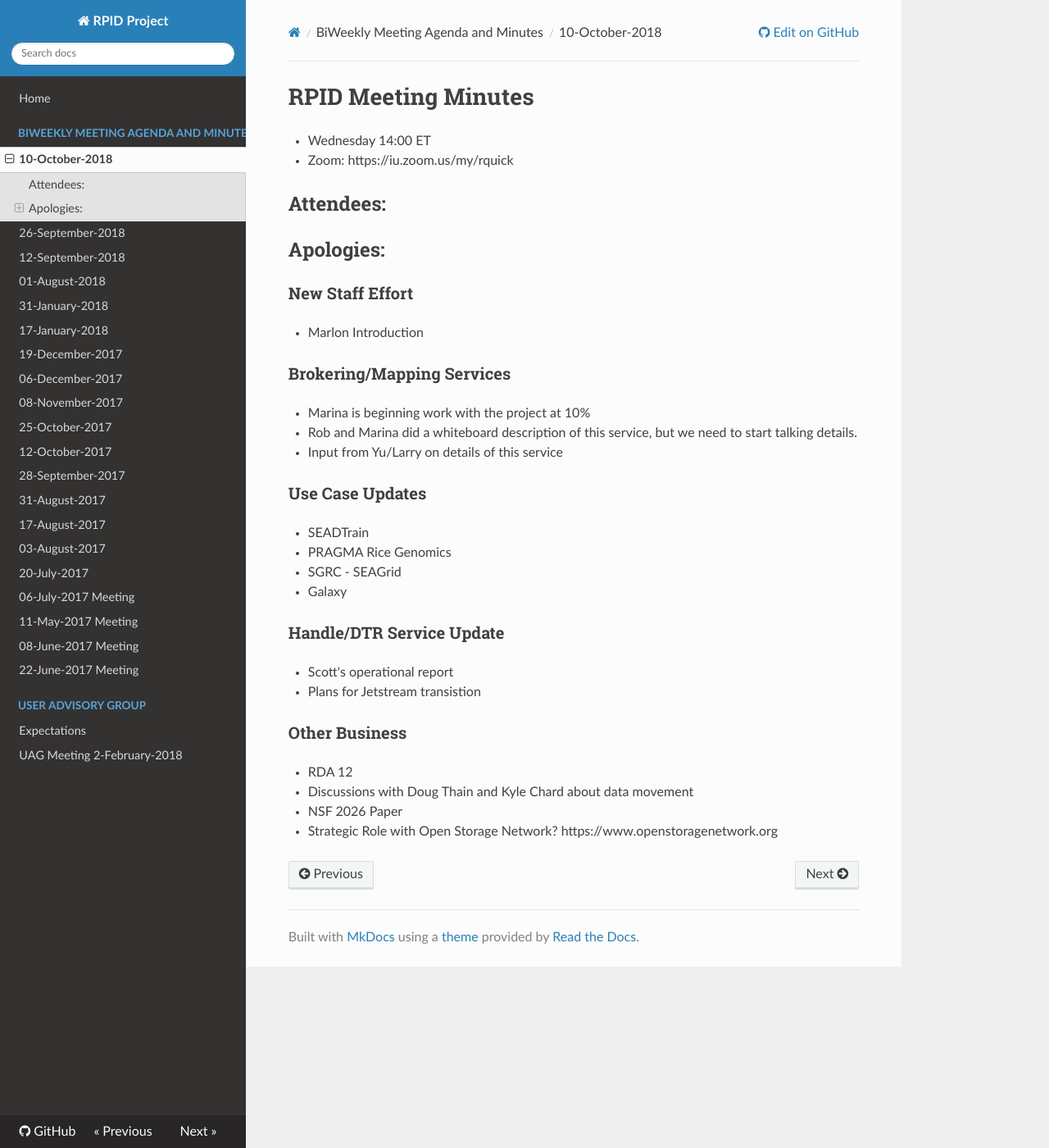
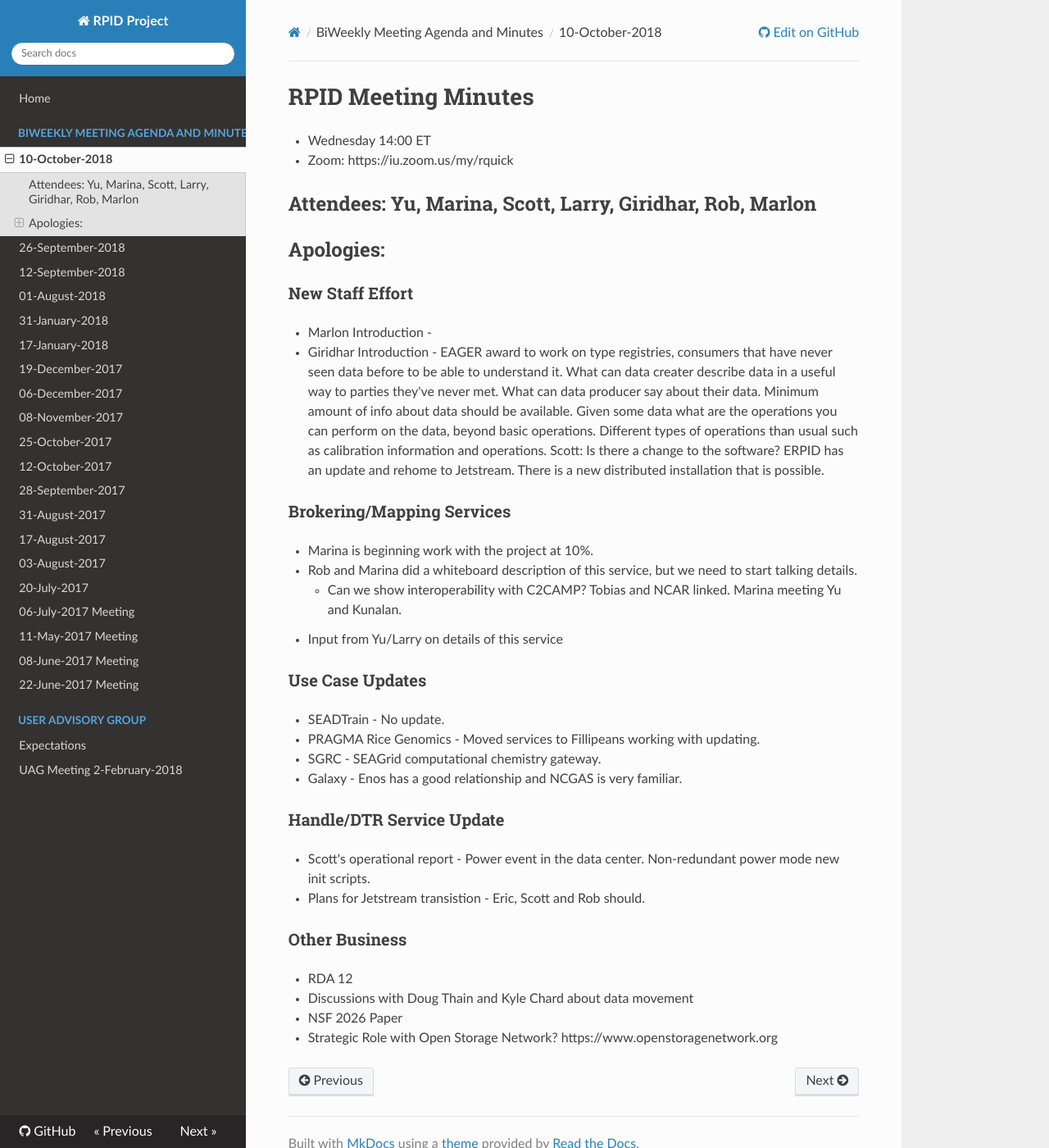
Before and after one commit to rpidproject/rpid, an MkDocs documentation site: the page built from docs/10-October-2018.md, in a window 1280 px wide and 1400 px high. Shown: the whole window at 82% size. Built offline with MkDocs 1.6.1, drawn with Linux system fonts in a browser that asks for light colours; nearby versions of some CDN libraries; old or Windows-style settings are respelled for this version of MkDocs.

Commit message:
Update 10-October-2018.md

```diff
--- a/docs/10-October-2018.md
+++ b/docs/10-October-2018.md
@@ -4,26 +4,28 @@
    * Wednesday 14:00 ET
    * Zoom: https://iu.zoom.us/my/rquick
 
-## Attendees:
+## Attendees: Yu, Marina, Scott, Larry, Giridhar, Rob, Marlon
 ## Apologies:
 
 ### New Staff Effort
-   * Marlon Introduction
+   * Marlon Introduction -
+   * Giridhar Introduction - EAGER award to work on type registries, consumers that have never seen data before to be able to understand it. What can data creater describe data in a useful way to parties they've never met. What can data producer say about their data. Minimum amount of info about data should be available. Given some data what are the operations you can perform on the data, beyond basic operations. Different types of operations than usual such as calibration information and operations. Scott: Is there a change to the software? ERPID has an update and rehome to Jetstream. There is a new distributed installation that is possible.
 
 ### Brokering/Mapping Services
-   * Marina is beginning work with the project at 10%
+   * Marina is beginning work with the project at 10%.
    * Rob and Marina did a whiteboard description of this service, but we need to start talking details.
+      * Can we show interoperability with C2CAMP? Tobias and NCAR linked. Marina meeting Yu and Kunalan.
    * Input from Yu/Larry on details of this service
 
 ### Use Case Updates
-   * SEADTrain
-   * PRAGMA Rice Genomics
-   * SGRC - SEAGrid
-   * Galaxy
+   * SEADTrain - No update.
+   * PRAGMA Rice Genomics - Moved services to Fillipeans working with updating.
+   * SGRC - SEAGrid computational chemistry gateway.
+   * Galaxy - Enos has a good relationship and NCGAS is very familiar.
 
 ### Handle/DTR Service Update
-   * Scott's operational report
-   * Plans for Jetstream transistion
+   * Scott's operational report - Power event in the data center. Non-redundant power mode new init scripts.
+   * Plans for Jetstream transistion - Eric, Scott and Rob should.
 
 ### Other Business
    * RDA 12
```
